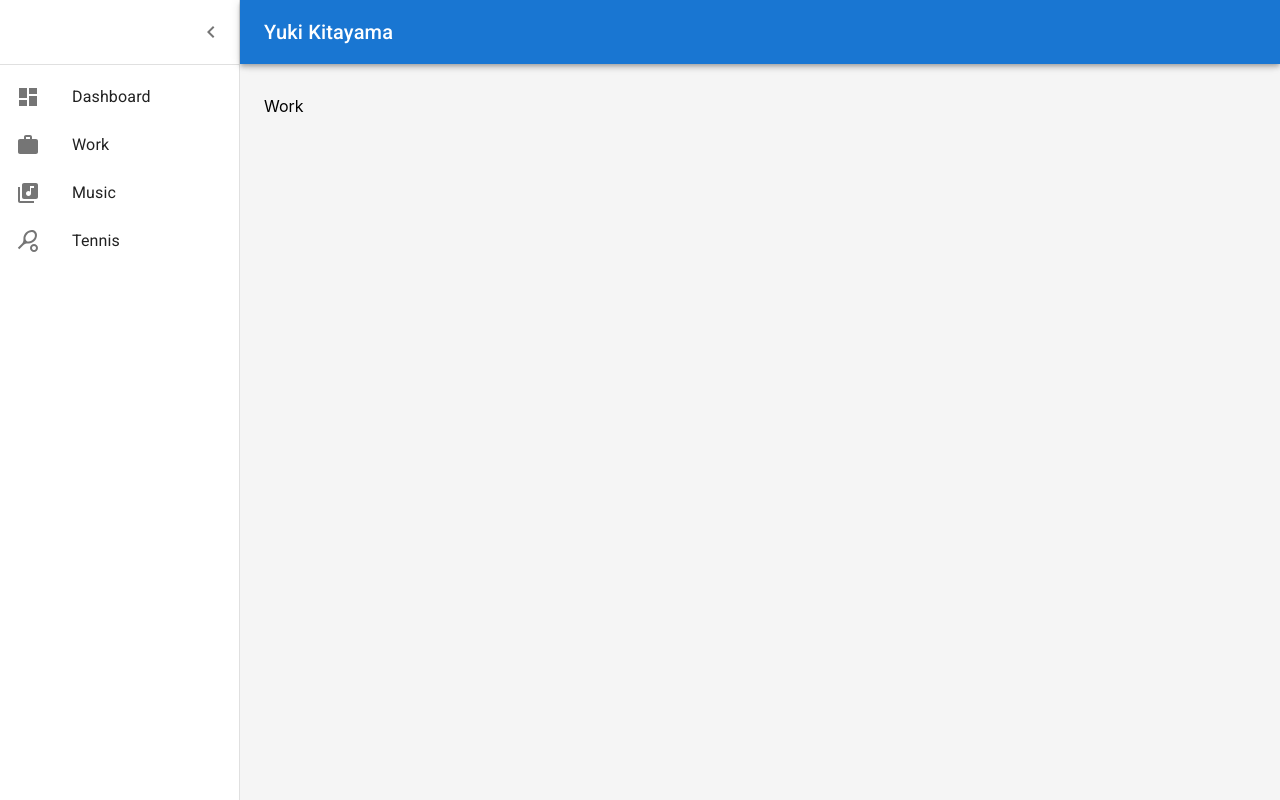
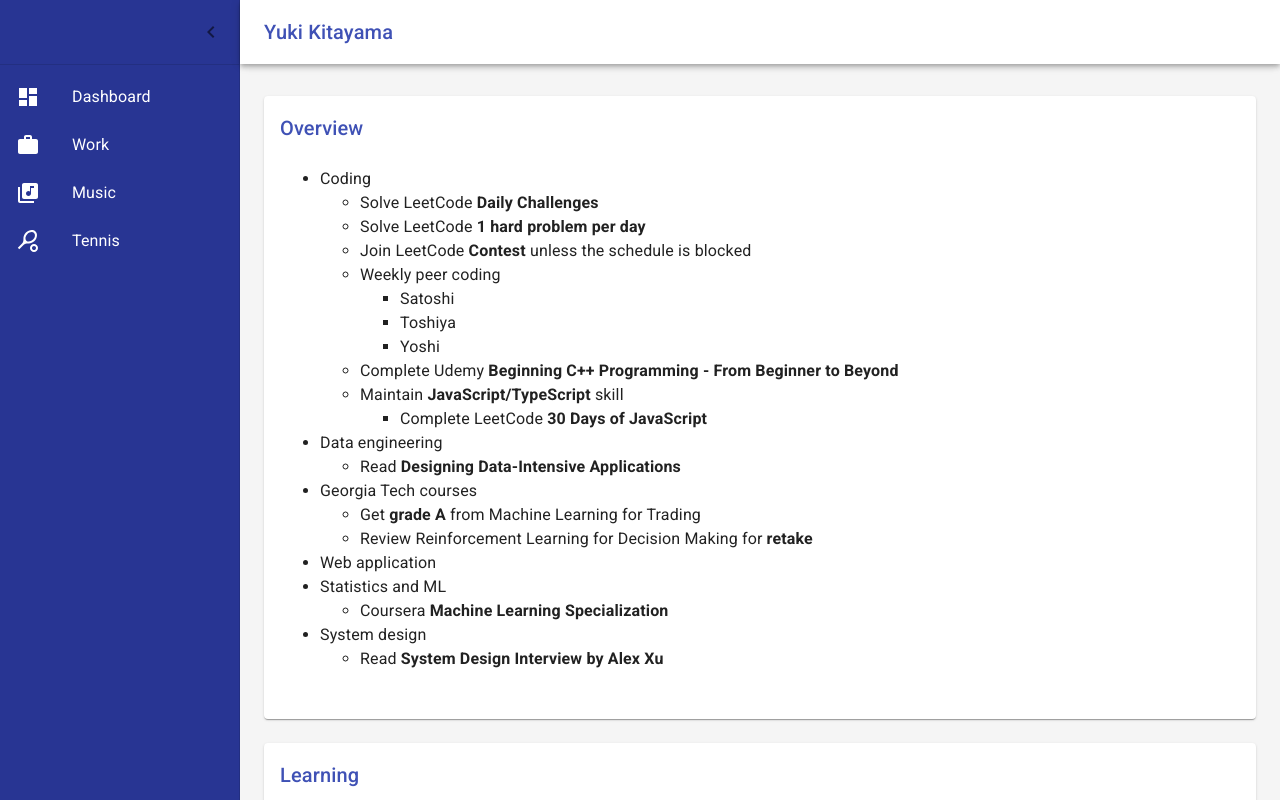
Before and after one commit to yukikitayama/webapp-react-ts, a React (Create React App) app: page /work in a window 1280 px wide. Built offline with nearby package versions, Linux system fonts and the light colour scheme.

Commit message:
create work page

```diff
--- a/src/components/Menu.tsx
+++ b/src/components/Menu.tsx
@@ -27,25 +27,25 @@
   <React.Fragment>
     <ListItemButton component={Link} to="/dashboard" >
       <ListItemIcon>
-        <DashboardIcon />
+        <DashboardIcon sx={{ color: "white" }} />
       </ListItemIcon>
       <ListItemText primary="Dashboard" />
     </ListItemButton>
     <ListItemButton component={Link} to="/work" >
       <ListItemIcon>
-        <WorkIcon />
+        <WorkIcon sx={{ color: "white" }} />
       </ListItemIcon>
       <ListItemText primary="Work" />
     </ListItemButton>
     <ListItemButton component={Link} to="/music">
       <ListItemIcon>
-        <LibraryMusicIcon />
+        <LibraryMusicIcon sx={{ color: "white" }} />
       </ListItemIcon>
       <ListItemText primary="Music" />
     </ListItemButton>
     <ListItemButton component={Link} to="/tennis">
       <ListItemIcon>
-        <SportsTennisIcon />
+        <SportsTennisIcon sx={{ color: "white" }} />
       </ListItemIcon>
       <ListItemText primary="Tennis" />
     </ListItemButton>
@@ -88,8 +88,8 @@
 
 const Menu: React.FC<MenuProps> = (props) => {
   return (
-    <StyledDrawer variant="permanent" open={props.open}>
-      <Toolbar sx={toggleIconRightStyle}>
+    <StyledDrawer variant="permanent" open={props.open} >
+    <Toolbar sx={toggleIconRightStyle}>
         <IconButton onClick={props.toggleDrawer}>
           <ChevronLeftIcon />
         </IconButton>
--- a/src/components/Navigation.tsx
+++ b/src/components/Navigation.tsx
@@ -38,7 +38,7 @@
 
 const Navigation: React.FC<NavigationProps> = (props) => {
   return (
-    <StyledAppBar open={props.open}>
+    <StyledAppBar open={props.open} color="inherit">
       <Toolbar>
         <IconButton
           onClick={props.toggleDrawer}
@@ -51,7 +51,7 @@
         >
           <MenuIcon />
         </IconButton>
-        <Typography variant="h6" noWrap>
+        <Typography variant="h6" noWrap color="primary">
           Yuki Kitayama
         </Typography>
       </Toolbar>
--- a/src/routes/Music.tsx
+++ b/src/routes/Music.tsx
@@ -109,10 +109,10 @@
 const Music = () => {
   return (
     <Grid container spacing={3}>
-      <Grid item xs={12}>
+      <Grid item xs={12} md={5}>
         <Display title="Overview">{overview}</Display>
       </Grid>
-      <Grid item xs={12}>
+      <Grid item xs={12} md={7}>
         <Display title="Learning">
           <SimpleTable columns={columnsLearning} rows={rowsLearning} />
         </Display>
--- a/src/routes/RootLayout.tsx
+++ b/src/routes/RootLayout.tsx
@@ -1,12 +1,33 @@
 import { useState } from 'react';
 import { createTheme, ThemeProvider } from '@mui/material/styles'
 import Box from '@mui/material/Box';
+import { indigo, blueGrey } from '@mui/material/colors';
 
 import Navigation from '../components/Navigation';
 import Menu from '../components/Menu';
 import Content from '../components/Content';
 
-const defaultTheme = createTheme();
+// const defaultTheme = createTheme();
+const defaultTheme = createTheme({
+  palette: {
+    primary: {
+      main: indigo[500]
+    },
+    secondary: {
+      main: blueGrey[500]
+    }
+  },
+  components: {
+    MuiDrawer: {
+      styleOverrides: {
+        paper: {
+          backgroundColor: indigo[800],
+          color: "white"
+        }
+      }
+    }
+  }
+});
 
 const RootLayout = () => {
   const [open, setOpen] = useState(true);
--- a/src/routes/Work.tsx
+++ b/src/routes/Work.tsx
@@ -1,5 +1,122 @@
+import Grid from "@mui/material/Grid";
+import Typography from '@mui/material/Typography';
+
+import Display from "../components/Display";
+import SimpleTable from "../components/SimpleTable";
+
+const columnsCertification = ["Date", "Name", "Organization", "Skill"];
+const columnsLearning = ["Start date", "End date", "Name", "Platform", "Topic"];
+
+const rowsCertification = [
+  {
+    date: "2024-01-12",
+    name: "Certified Kubernetes Application Developer",
+    organization: "The Cloud Native Computing Foundation",
+    skill: "Kubernetes, Docker",
+  },
+  {
+    date: "2024-03-08",
+    name: "C++ Certified Entry-Level Programmer CPE",
+    organization: "C++ Institute",
+    skill: "C++",
+  },
+];
+
+const rowsLearning = [
+  {
+    startDate: "2024-07-02",
+    endDate: "",
+    name: "React & TypeScript - The Practical Guide",
+    platform: "Udemy",
+    topic: "React, TypeScript"
+  },
+  {
+    startDate: "2024-04-24",
+    endDate: "",
+    name: "Beginning C++ Programming - From Beginner to Beyond",
+    platform: "Udemy",
+    topic: "C++"
+  },
+];
+
+const overview = (
+  <Typography paragraph>
+    <ul>
+      <li>Coding
+        <ul>
+          <li>Solve LeetCode <b>Daily Challenges</b></li>
+          <li>Solve LeetCode <b>1 hard problem per day</b></li>
+          <li>Join LeetCode <b>Contest</b> unless the schedule is blocked</li>
+          <li>Weekly peer coding
+            <ul>
+              <li>Satoshi</li>
+              <li>Toshiya</li>
+              <li>Yoshi</li>
+            </ul>
+          </li>
+          <li>Complete Udemy <b>Beginning C++ Programming - From Beginner to Beyond</b></li>
+          <li>Maintain <b>JavaScript/TypeScript</b> skill
+            <ul>
+              <li>Complete LeetCode <b>30 Days of JavaScript</b></li>
+            </ul>
+          </li>
+        </ul>
+      </li>
+      <li>Data engineering
+        <ul>
+          <li>Read <b>Designing Data-Intensive Applications</b></li>
+        </ul>
+      </li>
+      <li>Georgia Tech courses
+        <ul>
+          <li>Get <b>grade A</b> from Machine Learning for Trading</li>
+          <li>Review Reinforcement Learning for Decision Making for <b>retake</b></li>
+        </ul>
+      </li>
+      <li>Web application</li>
+      <li>Statistics and ML
+        <ul>
+          <li>Coursera <b>Machine Learning Specialization</b></li>
+        </ul>
+      </li>
+      <li>System design
+        <ul>
+          <li>Read <b>System Design Interview by Alex Xu</b></li>
+        </ul>
+      </li>
+    </ul>
+  </Typography>
+);
+
+const project = (
+  <Typography paragraph>
+    <ul>
+      <li>React/TypeScript dashboard</li>
+    </ul>
+  </Typography>
+);
+
 const Work = () => {
-  return <div>Work</div>;
+  return (
+    <Grid container spacing={3}>
+      <Grid item xs={12}>
+        <Display title="Overview">{overview}</Display>
+      </Grid>
+      <Grid item xs={12}>
+        <Display title="Learning">
+          <SimpleTable columns={columnsLearning} rows={rowsLearning} />
+        </Display>
+      </Grid>
+      <Grid item xs={12}>
+        <Display title="Certification">
+          <SimpleTable columns={columnsCertification} rows={rowsCertification} />
+        </Display>
+      </Grid>
+      <Grid item xs={12}>
+        <Display title="Project">{project}</Display>
+      </Grid>
+    </Grid>
+  );
 };
 
 export default Work;
```
